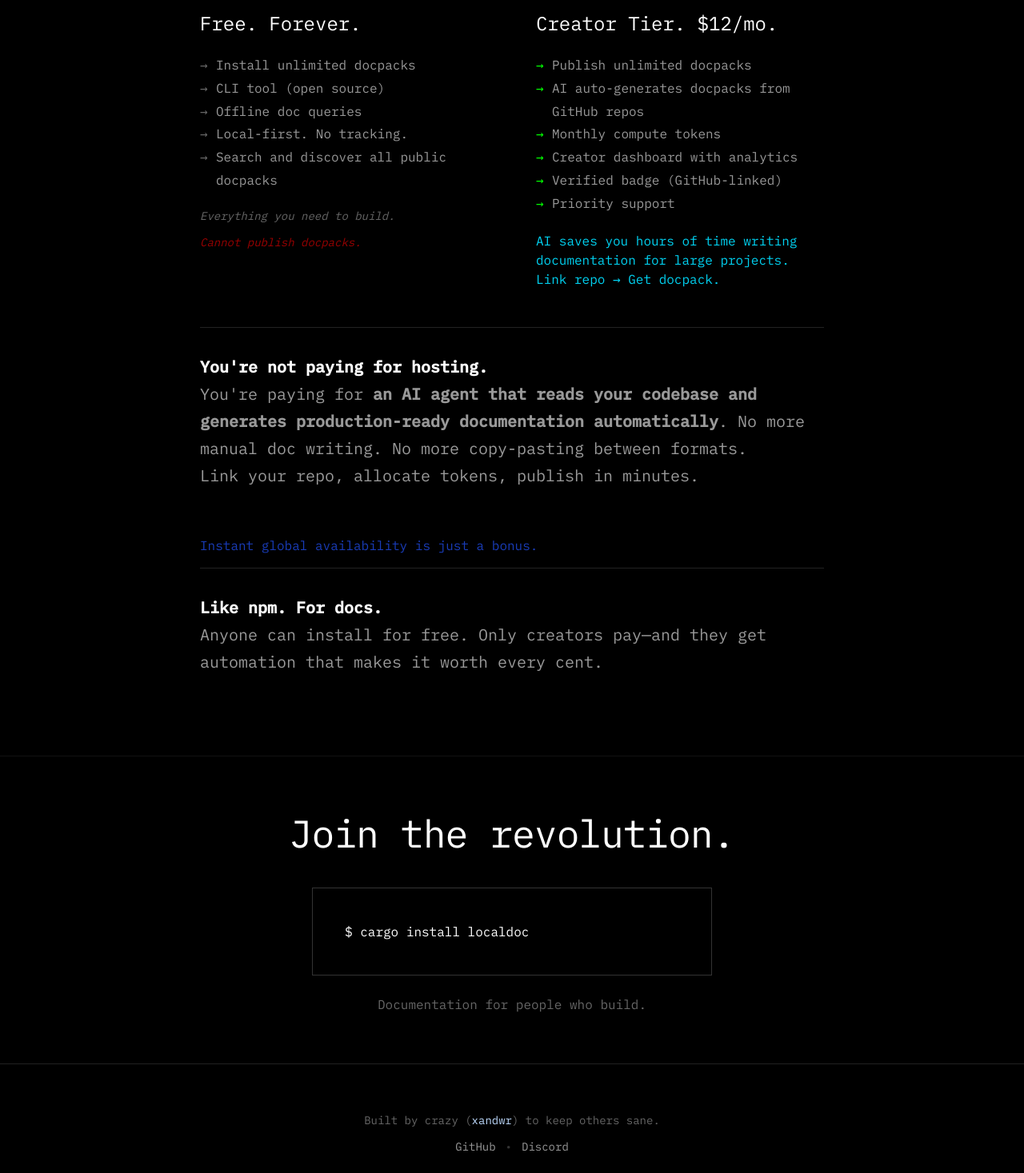
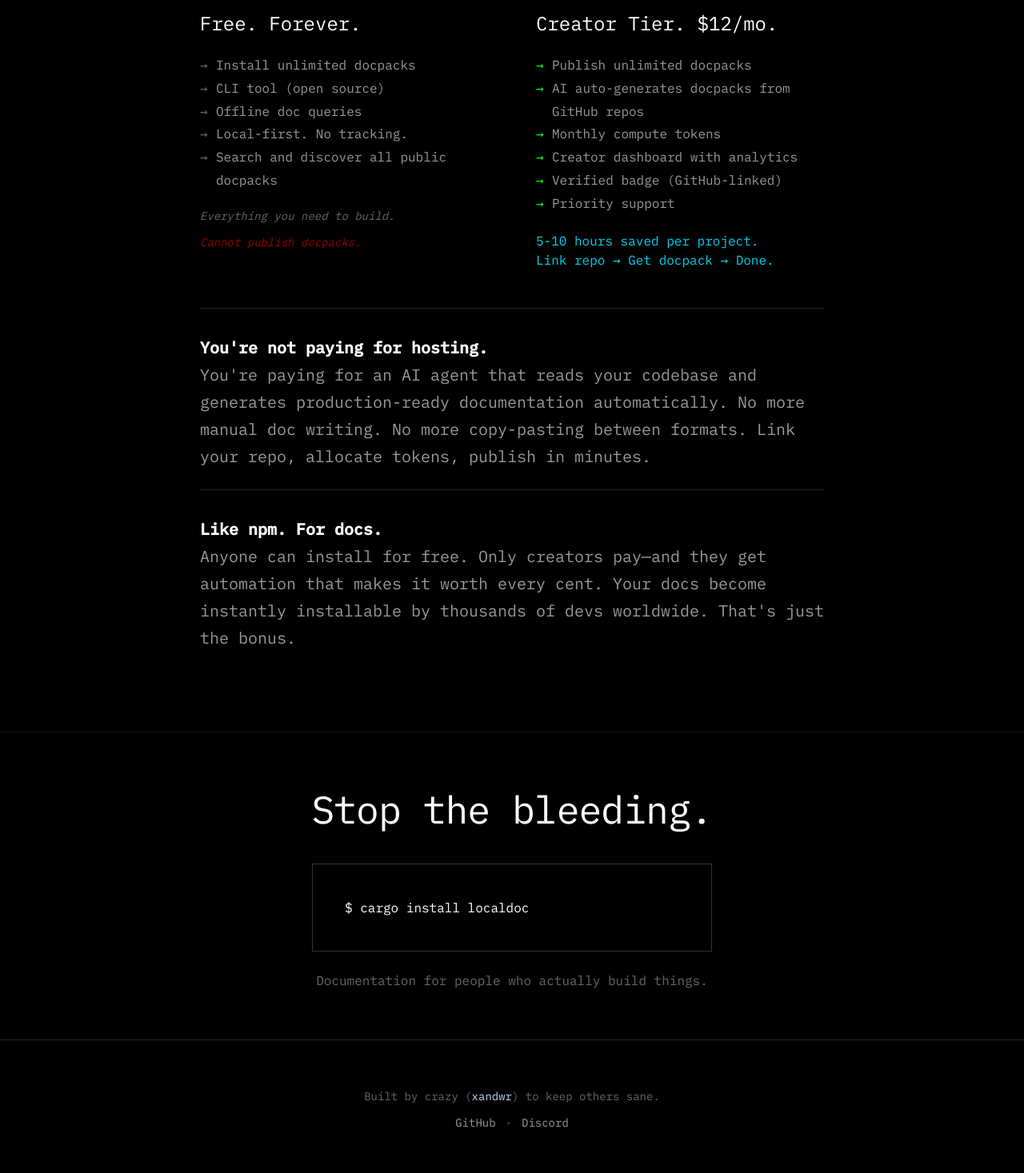
Before and after one commit to xandwr/doctown-website, a SvelteKit app: page / in a window 1280 px wide. Shown: the part 2109-3576 px from the top of the page at 80% size. Built offline with nearby package versions, Linux system fonts and the light colour scheme.

Commit message:
Revisional copy tweaks for impact

```diff
--- a/src/routes/+page.svelte
+++ b/src/routes/+page.svelte
@@ -55,11 +55,11 @@
                 </p>
                 <p>
                     <strong>Localdoc is the alternative.</strong> A CLI you own.
-                    Docs on a platform that you, the people, help control.
+                    Docs you control. No middleman.
                 </p>
                 <p>
                     Save yourself another documentation-related "meditation
-                    walk". You'll thank us.
+                    walk."
                 </p>
             </div>
         </div>
@@ -98,32 +98,24 @@
                         <li>Priority support</li>
                     </ul>
                     <p class="text-cyan-400">
-                        AI saves you hours of time writing documentation for
-                        large projects.<br />
-                        Link repo → Get docpack.
+                        5-10 hours saved per project.<br />
+                        Link repo → Get docpack → Done.
                     </p>
                 </div>
             </div>
             <p class="model-philosophy">
                 <strong>You're not paying for hosting.</strong><br />
-                You're paying for
-                <b
-                    >an AI agent that reads your codebase and generates
-                    production-ready documentation automatically</b
-                >. No more manual doc writing. No more copy-pasting between
-                formats. <br /> Link your repo, allocate tokens, publish in
-                minutes. <br />
-                <br />
-            </p>
-
-            <p class="text-blue-800 mb-4">
-                Instant global availability is just a bonus.
+                You're paying for an AI agent that reads your codebase and generates
+                production-ready documentation automatically. No more manual doc
+                writing. No more copy-pasting between formats. Link your repo, allocate
+                tokens, publish in minutes.
             </p>
 
             <p class="model-philosophy">
                 <strong>Like npm. For docs.</strong><br />
                 Anyone can install for free. Only creators pay—and they get automation
-                that makes it worth every cent.
+                that makes it worth every cent. Your docs become instantly installable
+                by thousands of devs worldwide. That's just the bonus.
             </p>
         </div>
     </section>
@@ -131,11 +123,13 @@
     <!-- Call to Action -->
     <section class="cta">
         <div class="container">
-            <h2>Join the revolution.</h2>
+            <h2>Stop the bleeding.</h2>
             <div class="terminal">
                 <div class="terminal-line">$ cargo install localdoc</div>
             </div>
-            <p class="cta-note">Documentation for people who build.</p>
+            <p class="cta-note">
+                Documentation for people who actually build things.
+            </p>
         </div>
     </section>
 
```
